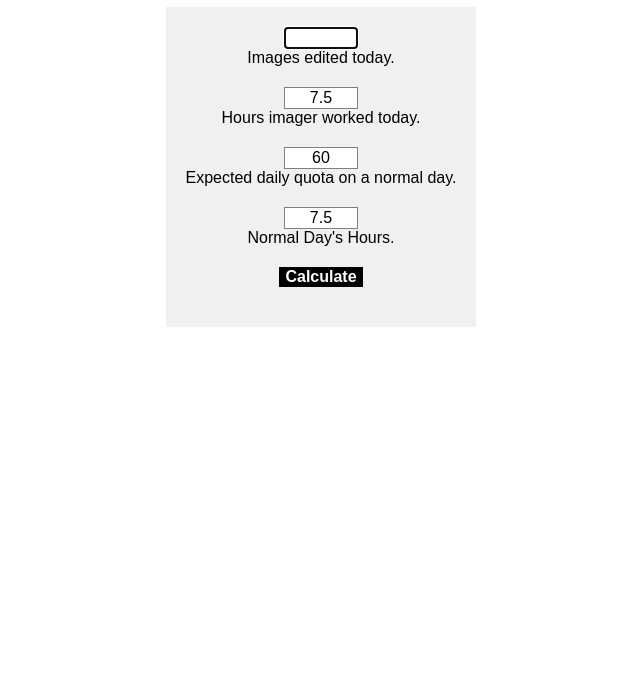
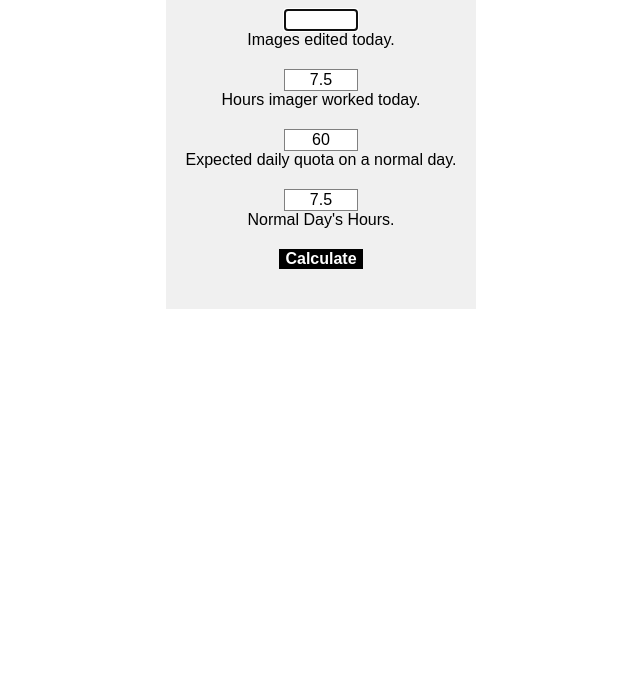
Before and after one commit to ccatura/QuotaCalculator, a plain HTML site: page index.html in a window 1280 px wide. Shown: the part 101-800 px from the top of the page, without its empty margins (319-959 px from the left). Drawn offline with Linux system fonts and the light colour scheme.

Commit message:
minor padding tweaks

```diff
--- a/styles.css
+++ b/styles.css
@@ -1,6 +1,8 @@
 body {
     font-family: sans-serif;
     font-size: 16px;
+    margin: 0;
+    padding: 0;
 }
 
 .container {
@@ -8,7 +10,7 @@ body {
     flex-flow: column wrap;
     justify-content: space-around;
     align-items: center;
-    padding: 20px 20px 20px 20px;
+    padding: 10px 20px 20px 20px;
 }
 
 form {
```
